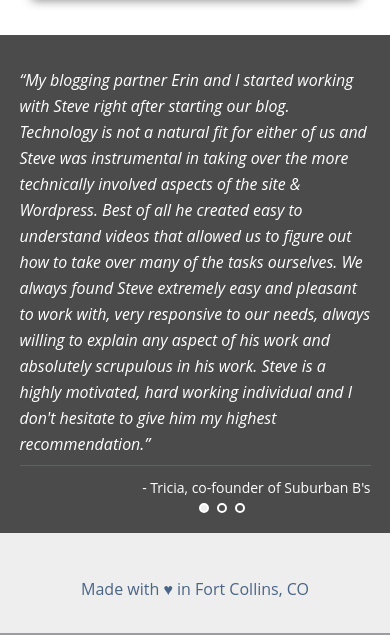
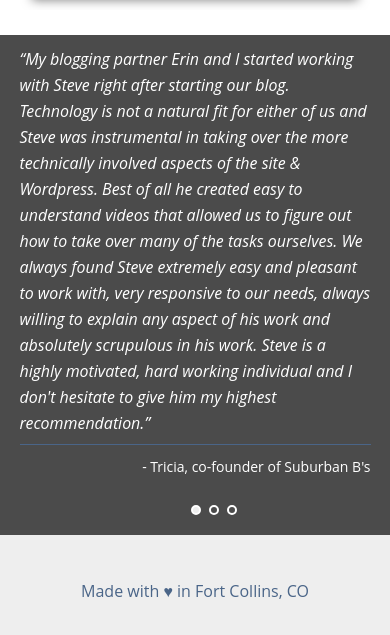
Before and after one commit to stevewhitmore/swhitmore.com, a PHP site: page / in a window 390 px wide. Shown: the part 4119-4754 px from the top of the page. Run offline with PHP 8.4, Linux system fonts and the light colour scheme; some web fonts are replaced.

Commit message:
Testimonials tweaks

```diff
--- a/inc/main.js
+++ b/inc/main.js
@@ -10,18 +10,17 @@ $("#down").click(function() {
 });
 
 // Using 'Unslider' v2.0 by @idiot and friends
-var $testimonials = $('#testimonials');
-$testimonials.on('mouseover', function() {
-    $testimonials.unslider('stop');
-}).on('mouseout', function() {
-    $testimonials.unslider('start');
+var $slider = $('#testimonials').unslider({
+  animation: "fade",
+  autoplay: true,
+  delay: 7500,
+  arrows: false
 });
 
-$testimonials.unslider({
-    autoplay: true,
-    infinite: true,
-    arrows: false,
-    delay: 10000
+$slider.on('mouseover', function() {
+    $slider.data('unslider').stop();
+}).on('mouseout', function() {
+    $slider.data('unslider').start();
 });
 
 /************ Project popup management **************/
--- a/inc/style.css
+++ b/inc/style.css
@@ -300,6 +300,7 @@ span#close {
 
 /* Testimonials section */
 section#testimonials {
+    height: 300px;
     background-color: #4b4b4b;
     color: #fff;
 }
@@ -327,13 +328,17 @@ section#testimonials span a {
 nav.unslider-nav {
     position: absolute;
     bottom: 15px;
-    left: 50%;
+    left: 48%;
+    z-index: 99;
 }
 .unslider-nav ol li.unslider {
     border: 2px solid #eee;
 }
 .unslider-nav ol li.unslider-active {
     background: #eee;
+}
+li.testi-single {
+    margin-top: 3%;
 }
 
 /* Footer styles */
@@ -398,10 +403,6 @@ footer span {
     span#down {
         margin: 70px 0 0;
     }
-    section#portfolio,
-    section#testimonials p {
-        width: 90%;
-    }
     .pop-inner {
         margin: 20px auto;
         height: auto;
@@ -437,6 +438,19 @@ footer span {
     #next img {
         right: -23px;
     }
+    section#testimonials {
+        height: 350px;
+    }
+}
+@media screen and (max-width:650px) {
+    section#testimonials p {
+        padding-top: 0;
+    }
+}
+@media screen and (max-width:600px) {
+    section#testimonials {
+        height: 450px;
+    }
 }
 @media screen and (max-width:500px) {
     .project {
@@ -463,8 +477,8 @@ footer span {
     .pop-inner {
         margin: 10px auto;
     }
-    section#testimonials p {
-        width: 90%;
+    section#testimonials {
+        height: 500px;
     }
 }
 @media screen and (max-width:320px) {
--- a/index.php
+++ b/index.php
@@ -57,7 +57,7 @@
             <h2>Personal Projects</h2>
             <p class="intro">I've really enjoyed working on these projects. The collection below is a bit eclectic since it ranges from WordPress to an assembler written in C. There are too many interesting areas of our field to narrow them down to just one!</p>
     <?php
-        require_once('inc/Thumb.php');
+        require_once('./inc/Thumb.php');
         foreach($thumbs as $thumb) {
             $vf = $thumb->name == 'APFED';
             if($vf) { ?>
@@ -107,8 +107,8 @@
             <ul></ul>
         </div>
         <a href="" target="_blank"></a>
-        <span id="prev"><img src="images/arrow-prev.png" /></span>
-        <span id="next"><img src="images/arrow-next.png" /></span>
+        <span id="prev"><img src="./images/arrow-prev.png" /></span>
+        <span id="next"><img src="./images/arrow-next.png" /></span>
         <span id="close"></span>
     </div>
 </div>
```
